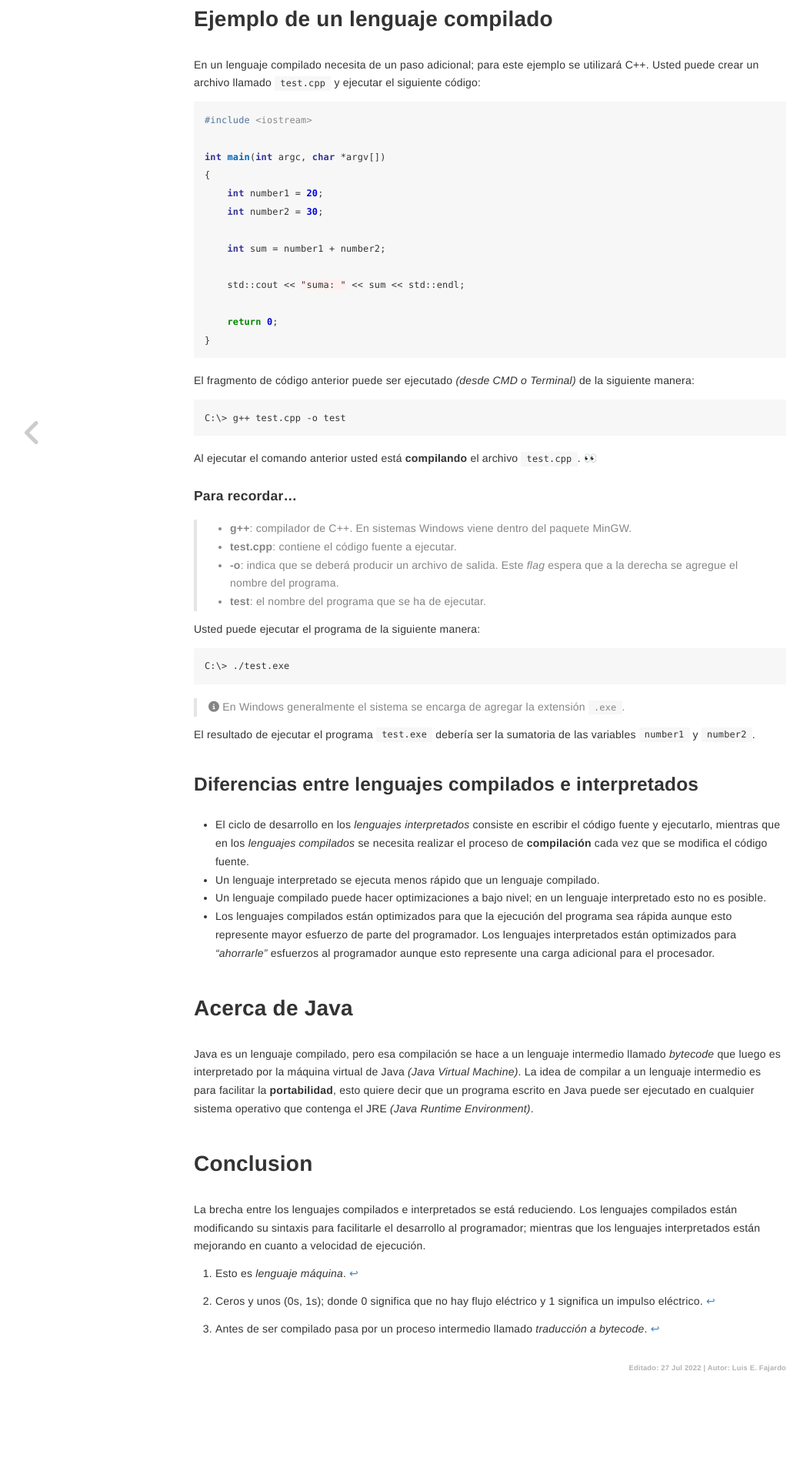
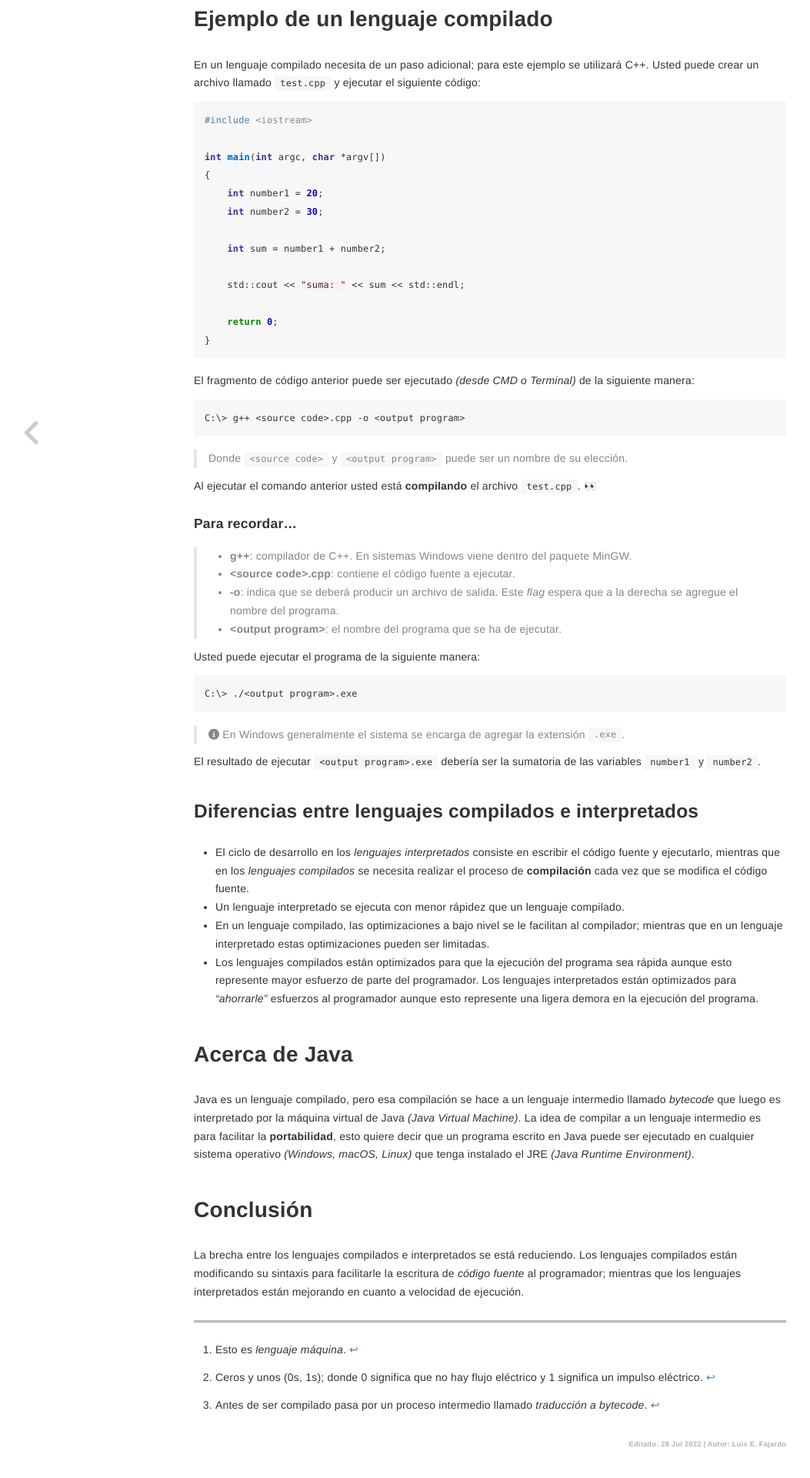
Before and after one commit to LuisFajardoF/blog, a Jekyll site: the page built from _posts/2022-07-27-compiled-vs-interpreted-languages.md, in a window 1280 px wide. Shown: the part 870-2790 px from the top of the page at 77% size, without its empty margins (3-1056 px from the left). Built offline with Jekyll 4.4.1, drawn with Linux system fonts in a browser that asks for light colours; nearby versions of some CDN libraries; emoji names are drawn with the system emoji font.

Commit message:
post final de Lenguajes compilados e interpretados

````diff
--- a/_config.yml
+++ b/_config.yml
@@ -1,5 +1,5 @@
 # Configurations
-title:            Comentarios de clase
+title:            Recursos didácticos
 longtitle:        Recursos informáticos para impartición de clases.
 author:           Luis E. Fajardo
 email:            luis.fajardozap@gmail.com
--- a/_includes/toc-date.html
+++ b/_includes/toc-date.html
@@ -15,7 +15,7 @@
                     <img src="{{site.baseurl}}/assets/svg/book.svg"
                         alt="comments toc" width="140" height="60">
                 </center>
-                <h2><a href="{{site.baseurl}}">
+                <h2><a href="{{site.baseurl}}" style="left: 25px;">
                     {{ site.title | escape }}
                 </a></h2>
             </li>
--- a/_posts/2022-07-27-compiled-vs-interpreted-languages.md
+++ b/_posts/2022-07-27-compiled-vs-interpreted-languages.md
@@ -2,7 +2,7 @@
 title: Lenguajes compilados e interpretados
 author: Luis E. Fajardo
 date: 27-07-2022
-edited: 27-07-2022
+edited: 28-07-2022
 category: env
 layout: post
 ---
@@ -55,39 +55,44 @@ int main(int argc, char *argv[])
 El fragmento de código anterior puede ser ejecutado _(desde CMD o Terminal)_ de la siguiente manera:
 
 ```
-C:\> g++ test.cpp -o test
+C:\> g++ <source code>.cpp -o <output program>
 ```
+> Donde `<source code>` y `<output program>` puede ser un nombre de su elección.
+
 Al ejecutar el comando anterior usted está **compilando** el archivo `test.cpp`. :eyes:
 
 #### Para recordar...
 > - **g++**: compilador de C++. En sistemas Windows viene dentro del paquete MinGW.
-> - **test.cpp**: contiene el código fuente a ejecutar.
+> - **\<source code\>.cpp**: contiene el código fuente a ejecutar.
 > - **-o**: indica que se deberá producir un archivo de salida. Este _flag_ espera que a la derecha se agregue el nombre del programa.
-> - **test**: el nombre del programa que se ha de ejecutar.
+> - **\<output program\>**: el nombre del programa que se ha de ejecutar.
 
 Usted puede ejecutar el programa de la siguiente manera:
 ```
-C:\> ./test.exe
+C:\> ./<output program>.exe
 ```
 > <i class="fas fa-info-circle fa-1x"></i> En Windows generalmente el sistema se encarga de agregar la extensión `.exe`.
 
-El resultado de ejecutar el programa `test.exe` debería ser la sumatoria de las variables `number1` y `number2`.
+El resultado de ejecutar `<output program>.exe` debería ser la sumatoria de las variables `number1` y `number2`.
+
+## Diferencias entre lenguajes compilados e interpretados
+
+- El ciclo de desarrollo en los _lenguajes interpretados_ consiste en escribir el código fuente y ejecutarlo, mientras que en los _lenguajes compilados_ se necesita realizar el proceso de **compilación** cada vez que se modifica el código fuente.
+- Un lenguaje interpretado se ejecuta con menor rápidez que un lenguaje compilado.
+- En un lenguaje compilado, las optimizaciones a bajo nivel se le facilitan al compilador; mientras que en un lenguaje interpretado estas optimizaciones pueden ser limitadas.
+- Los lenguajes compilados están optimizados para que la ejecución del programa sea rápida aunque esto represente mayor esfuerzo de parte del programador. Los lenguajes interpretados están optimizados para _"ahorrarle"_ esfuerzos al programador aunque esto represente una ligera demora en la ejecución del programa.
+
+# Acerca de Java
+
+Java es un lenguaje compilado, pero esa compilación se hace a un lenguaje intermedio llamado _bytecode_ que luego es interpretado por la máquina virtual de Java _(Java Virtual Machine)_. La idea de compilar a un lenguaje intermedio es para facilitar la **portabilidad**, esto quiere decir que un programa escrito en Java puede ser ejecutado en cualquier sistema operativo _(Windows, macOS, Linux)_ que tenga instalado el JRE _(Java Runtime Environment)_.
+
+# Conclusión
+
+La brecha entre los lenguajes compilados e interpretados se está reduciendo. Los lenguajes compilados están modificando su sintaxis para facilitarle la escritura de _código fuente_ al programador; mientras que los lenguajes interpretados están mejorando en cuanto a velocidad de ejecución.
+
+
+<hr style="border-top: 3px solid #bbb;">
 
 [^1]: Esto es _lenguaje máquina_.
 [^2]: Ceros y unos (0s, 1s); donde 0 significa que no hay flujo eléctrico y 1 significa un impulso eléctrico.
 [^3]: Antes de ser compilado pasa por un proceso intermedio llamado _traducción a bytecode_.
-
-## Diferencias entre lenguajes compilados e interpretados
-
-- El ciclo de desarrollo en los _lenguajes interpretados_ consiste en escribir el código fuente y ejecutarlo, mientras que en los _lenguajes compilados_ se necesita realizar el proceso de **compilación** cada vez que se modifica el código fuente.
-- Un lenguaje interpretado se ejecuta menos rápido que un lenguaje compilado.
-- Un lenguaje compilado puede hacer optimizaciones a bajo nivel; en un lenguaje interpretado esto no es posible.
-- Los lenguajes compilados están optimizados para que la ejecución del programa sea rápida aunque esto represente mayor esfuerzo de parte del programador. Los lenguajes interpretados están optimizados para _"ahorrarle"_ esfuerzos al programador aunque esto represente una carga adicional para el procesador.
-
-# Acerca de Java
-
-Java es un lenguaje compilado, pero esa compilación se hace a un lenguaje intermedio llamado _bytecode_ que luego es interpretado por la máquina virtual de Java _(Java Virtual Machine)_. La idea de compilar a un lenguaje intermedio es para facilitar la **portabilidad**, esto quiere decir que un programa escrito en Java puede ser ejecutado en cualquier sistema operativo que contenga el JRE _(Java Runtime Environment)_.
-
-# Conclusion
-
-La brecha entre los lenguajes compilados e interpretados se está reduciendo. Los lenguajes compilados están modificando su sintaxis para facilitarle el desarrollo al programador; mientras que los lenguajes interpretados están mejorando en cuanto a velocidad de ejecución.
````
Also changed, not shown: 4 other files.
